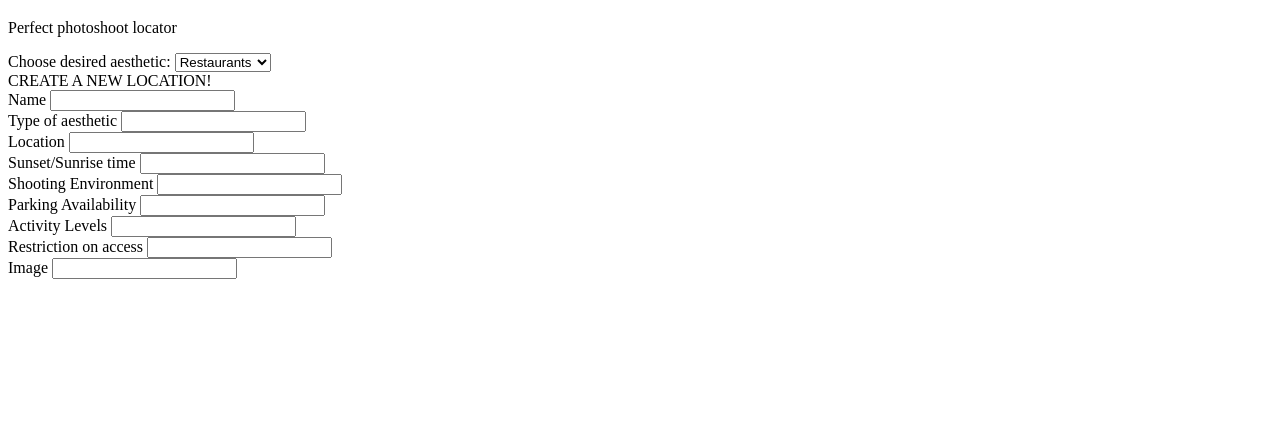
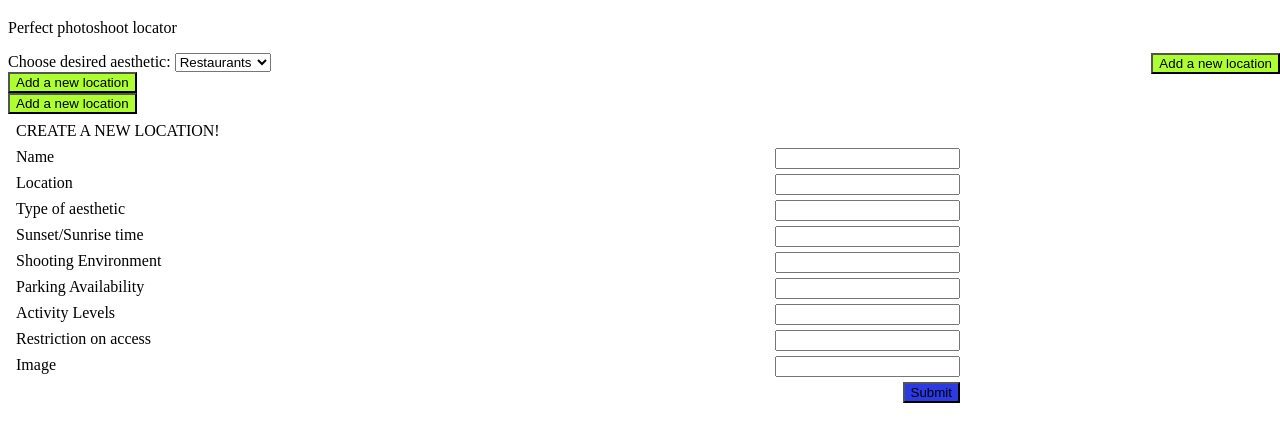
Before and after one commit to Neema-Charity/Neema_project-1, a plain HTML site: page index.html in a window 1280 px wide. Shown: the part 61-502 px from the top of the page. Drawn offline with Linux system fonts and the light colour scheme; no server answers.

Commit message:
form-adjust

```diff
--- a/index.html
+++ b/index.html
@@ -13,6 +13,7 @@
         <h1>SNAP SHOT</h1>
         <p>Perfect photoshoot locator</p>
     </header>
+    <div class="container">
         <div>
             <label for="aesthetic-choose">Choose desired aesthetic:</label>
             <select id="aesthetic-choose" name="aesthetic">
@@ -20,55 +21,67 @@
                 <option value="art-galleries" id="choose-gallery">Art Galleries</option>
             </select>
         </div>
+        <div>
+            <button id="location-adder" class="top-button">Add a new location</button>
+        </div>
+    </div>
     <div class="restaurants-container">
         <!-- Restaurant cards will be appended here -->
     </div>
+    <div>
+        <button id="location-adder">Add a new location</button>
+    </div>
     <div class="galleries-container">
         <!-- Gallery cards will be appended here -->
+    </div>
+    <div>
+        <button id="location-adder">Add a new location</button>
     </div>
 
     <div>
         <form action="" id="location-form">
 
-            <div>
+            <div class="form">
                 <label for="location-creator" style="border: 0.2px;">CREATE A NEW LOCATION!</label>
             </div>
-            <div>
+            <div class="form">
                 <label for="">Name</label>
                 <input type="text">
             </div>
-            <div>
+            <div class="form">
+                <label for="location">Location</label>
+                <input type="text">
+            </div>
+            <div class="form">
                 <label for="aesthetic">Type of aesthetic</label>
                 <input type="text">
             </div>
-            <div>
-                <label for="location">Location</label>
-                <input type="text">
-            </div>
-            <div>
+            <div class="form">
                 <label for="sunset-sunrise">Sunset/Sunrise time</label>
                 <input type="text">
             </div>
-            <div>
-                <label for="environment">Shooting Environment</label>
+            <div class="form">
+                <label for="envt">Shooting Environment</label>
                 <input type="text">
             </div>
-            <div>
+            <div class="form">
                 <label for="parking">Parking Availability</label>
                 <input type="text">
             </div>
-            <div>
+            <div class="form">
                 <label for="activity">Activity Levels</label>
                 <input type="text">
             </div>
-            <div>
+            <div class="form">
                 <label for="">Restriction on access</label>
                 <input type="text">
             </div>
-            <div>
+            <div class="form">
                 <label for="image">Image</label>
                 <input type="url">
             </div>
+            <input type="submit" style="background-color: rgb(43, 58, 226);" value="Submit">
+
         </form>
     </div>
     <!-- <div id="restaurantList" class="card"></div> -->
--- a/index.js
+++ b/index.js
@@ -34,24 +34,12 @@ function renderItems(items, containerSelector) {
     });
 }
 
-/* document.getElementById('aesthetic-choose').addEventListener('change', async function() {
-    const selectedOption = this.value;
-    if (selectedOption === 'restaurant') {
-        const restaurantsResponse = await fetch('http://localhost:3000/Restaurants');
-        const restaurantsData = await restaurantsResponse.json();
-        renderItems(restaurantsData, '.restaurants-container');
-    } else if (selectedOption === 'art-galleries') {
-        const galleriesResponse = await fetch('http://localhost:3000/Galleries');
-        const galleriesData = await galleriesResponse.json();
-        renderItems(galleriesData, '.galleries-container');
-    }
-}); */
+
 document.getElementById('aesthetic-choose').addEventListener('change', async function() {
     const selectedOption = this.value;
     const galleriesContainer = document.querySelector('.galleries-container');
     const restaurantsContainer = document.querySelector('.restaurants-container');
-
-    if (selectedOption === 'restaurant') {
+    if (selectedOption === 'restaurant'){
         const restaurantsResponse = await fetch('http://localhost:3000/Restaurants');
         const restaurantsData = await restaurantsResponse.json();
         renderItems(restaurantsData, '.restaurants-container');
@@ -64,12 +52,34 @@ document.getElementById('aesthetic-choose').addEventListener('change', async fun
         restaurantsContainer.parentNode.insertBefore(galleriesContainer, restaurantsContainer);
     }
 });
+initialize();
 
+document.querySelector('#location-adder').addEventListener('click', loadForm);
 
+function loadForm() {
+    const form = document.querySelector('form');
+    form.scrollIntoView({ behavior: 'smooth', block: 'start' });
+}
 
+document.getElementById('location-form').addEventListener('submit', function(event) {
+    event.preventDefault(); // Prevent default form submission
 
+    // Get form values
+    const newName = document.getElementById('name').value;
+    const newLocation = document.getElementById('location').value;
+    const newAesthetic = document.getElementById('name').value;
+    const newTime = document.getElementById('name').value;
+    const newEnvt = document.getElementById('name').value;
+    const newParking = document.getElementById('name').value;
+    const newActivity = document.getElementById('name').value;
+    const newRestriction = document.getElementById('name').value;
+    const newImage = document.getElementById('name').value;
 
+    // Create a new element to display form details
+    const detailsElement = document.createElement('div');
+    detailsElement.innerHTML = `<p>Name: ${name}</p><p>Email: ${email}</p>`;
 
-
-
-initialize();
+    // Append the details to the container
+    const container = document.getElementById('detailsContainer');
+    container.appendChild(detailsElement);
+});
--- a/style.css
+++ b/style.css
@@ -35,7 +35,9 @@
 }
 
 input {
-    margin-right: 0%;
+    position: absolute;
+    right: 25%;
+    margin-bottom: 20px;
 }
 
 .restaurants-container {
@@ -50,3 +52,21 @@ input {
     flex-wrap: wrap; /* Allow wrapping of cards to the next row */
     justify-content: flex-start; /* Align cards to the start of the container */
 }
+
+#location-adder {
+    background-color: greenyellow;
+}
+
+button.top-button{
+    position: absolute;
+    right: 0;
+
+}
+
+.container{
+    display: flex;
+}
+
+div.form {
+    margin: 8px;
+}
```
Lines whose indentation alone changed are shown as unchanged.
